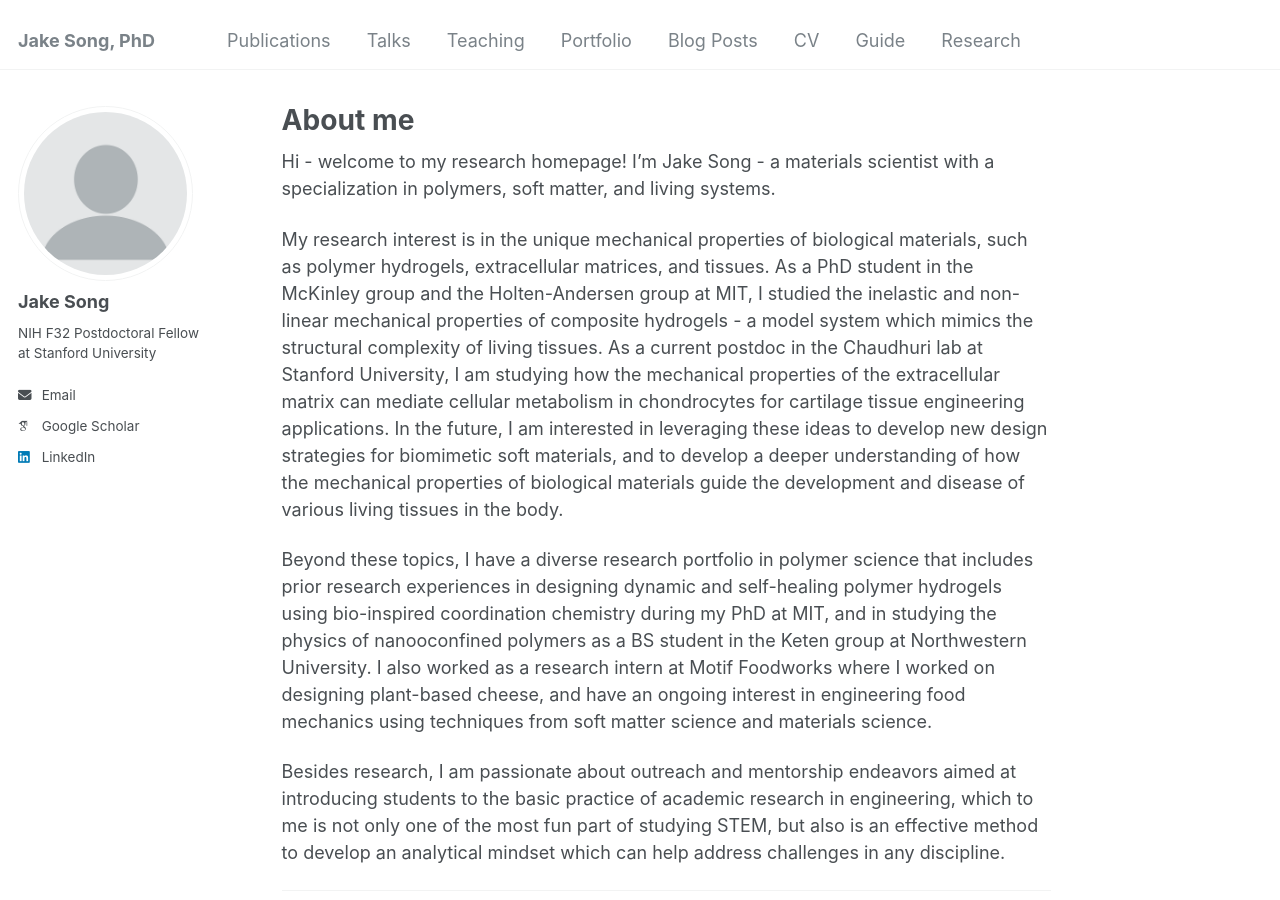
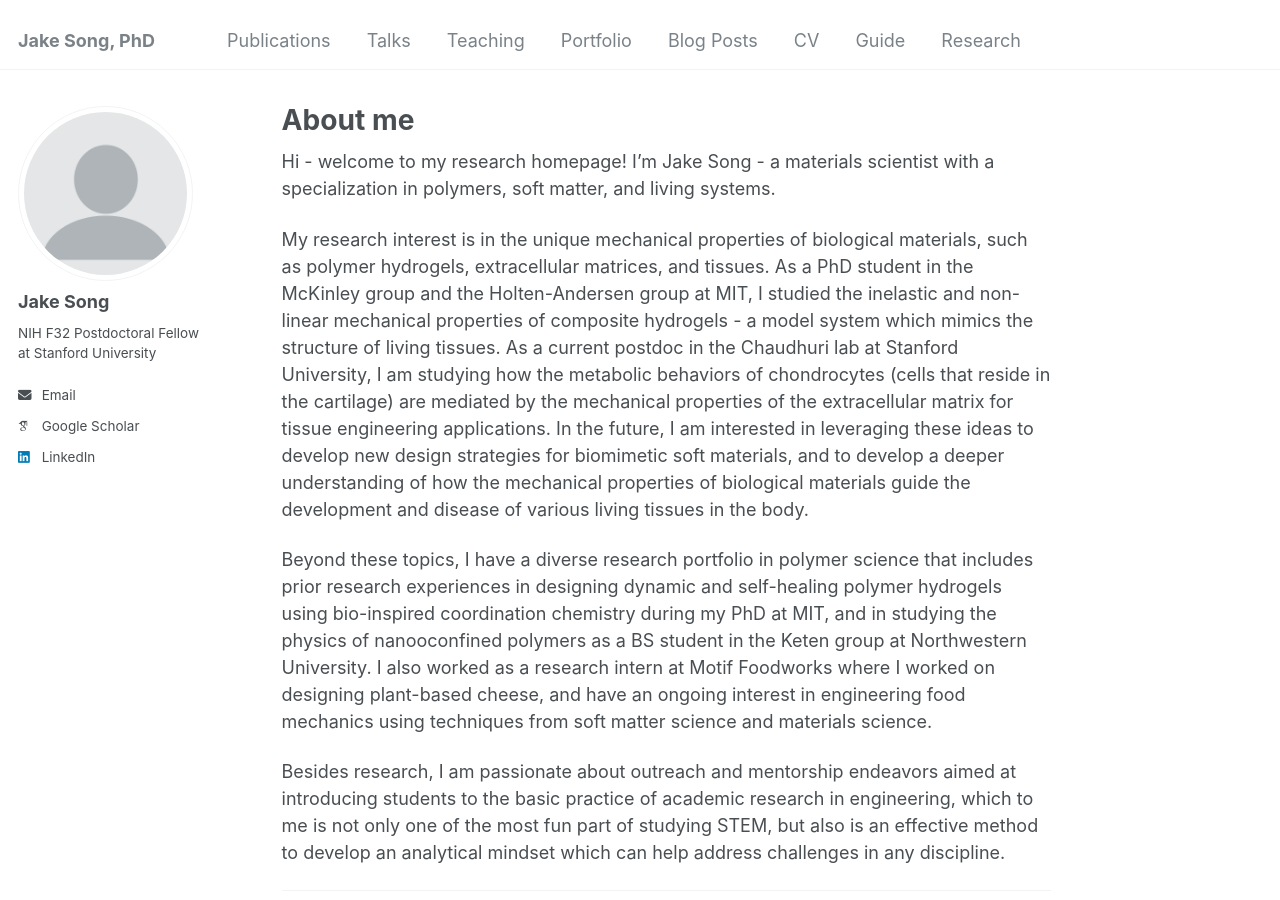
Before and after one commit to jakesong15/jakesong15.github.io, a Jekyll site: the page built from _pages/about.md, in a window 1280 px wide and 900 px high. Built offline with Jekyll 4.4.1, drawn with Linux system fonts in a browser that asks for light colours; some web fonts are replaced.

Commit message:
Update about.md

```diff
--- a/_pages/about.md
+++ b/_pages/about.md
@@ -9,7 +9,7 @@ redirect_from:
 
 Hi - welcome to my research homepage! I'm Jake Song - a materials scientist with a specialization in polymers, soft matter, and living systems.
 
-My research interest is in the unique mechanical properties of biological materials, such as polymer hydrogels, extracellular matrices, and tissues. As a PhD student in the McKinley group and the Holten-Andersen group at MIT, I studied the inelastic and non-linear mechanical properties of composite hydrogels - a model system which mimics the structural complexity of living tissues. As a current postdoc in the Chaudhuri lab at Stanford University, I am studying how the mechanical properties of the extracellular matrix can mediate cellular metabolism in chondrocytes for cartilage tissue engineering applications. In the future, I am interested in leveraging these ideas to develop new design strategies for biomimetic soft materials, and to develop a deeper understanding of how the mechanical properties of biological materials guide the development and disease of various living tissues in the body.
+My research interest is in the unique mechanical properties of biological materials, such as polymer hydrogels, extracellular matrices, and tissues. As a PhD student in the McKinley group and the Holten-Andersen group at MIT, I studied the inelastic and non-linear mechanical properties of composite hydrogels - a model system which mimics the structure of living tissues. As a current postdoc in the Chaudhuri lab at Stanford University, I am studying how the metabolic behaviors of chondrocytes (cells that reside in the cartilage) are mediated by the mechanical properties of the extracellular matrix for tissue engineering applications. In the future, I am interested in leveraging these ideas to develop new design strategies for biomimetic soft materials, and to develop a deeper understanding of how the mechanical properties of biological materials guide the development and disease of various living tissues in the body.
 
 Beyond these topics, I have a diverse research portfolio in polymer science that includes prior research experiences in designing dynamic and self-healing polymer hydrogels using bio-inspired coordination chemistry during my PhD at MIT, and in studying the physics of nanooconfined polymers as a BS student in the Keten group at Northwestern University. I also worked as a research intern at Motif Foodworks where I worked on designing plant-based cheese, and have an ongoing interest in engineering food mechanics using techniques from soft matter science and materials science.
 
```
